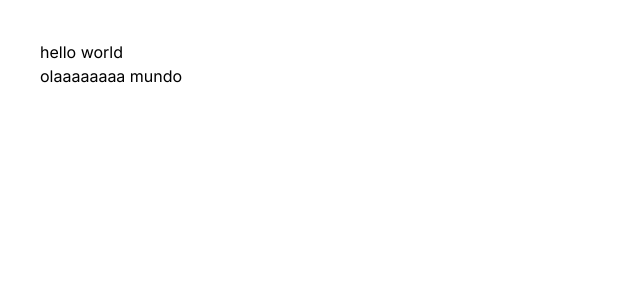
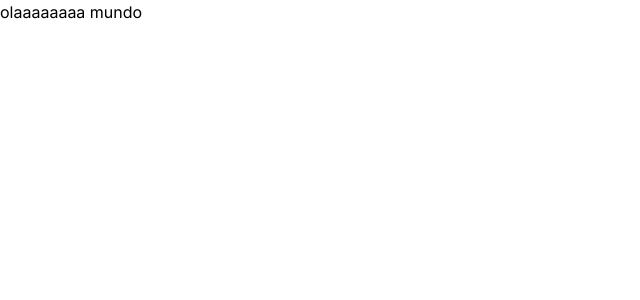
Before and after one commit to AndersonTucunduva/pizza-shop, a Next.js app: page / in a window 1280 px wide. Shown: the top 300 px of the page, without its empty margins (0-640 px from the left). Built offline with nearby package versions, Linux system fonts and the light colour scheme.

Commit message:
first commit

```diff
--- a/src/app/page.tsx
+++ b/src/app/page.tsx
@@ -1,10 +1,7 @@
 export default function Home() {
   return (
     <>
-      <h1 className="h-screen p-10">
-        hello world
-        <h2>olaaaaaaaa mundo</h2>
-      </h1>
+      <h1>olaaaaaaaa mundo</h1>
     </>
   )
 }
```
